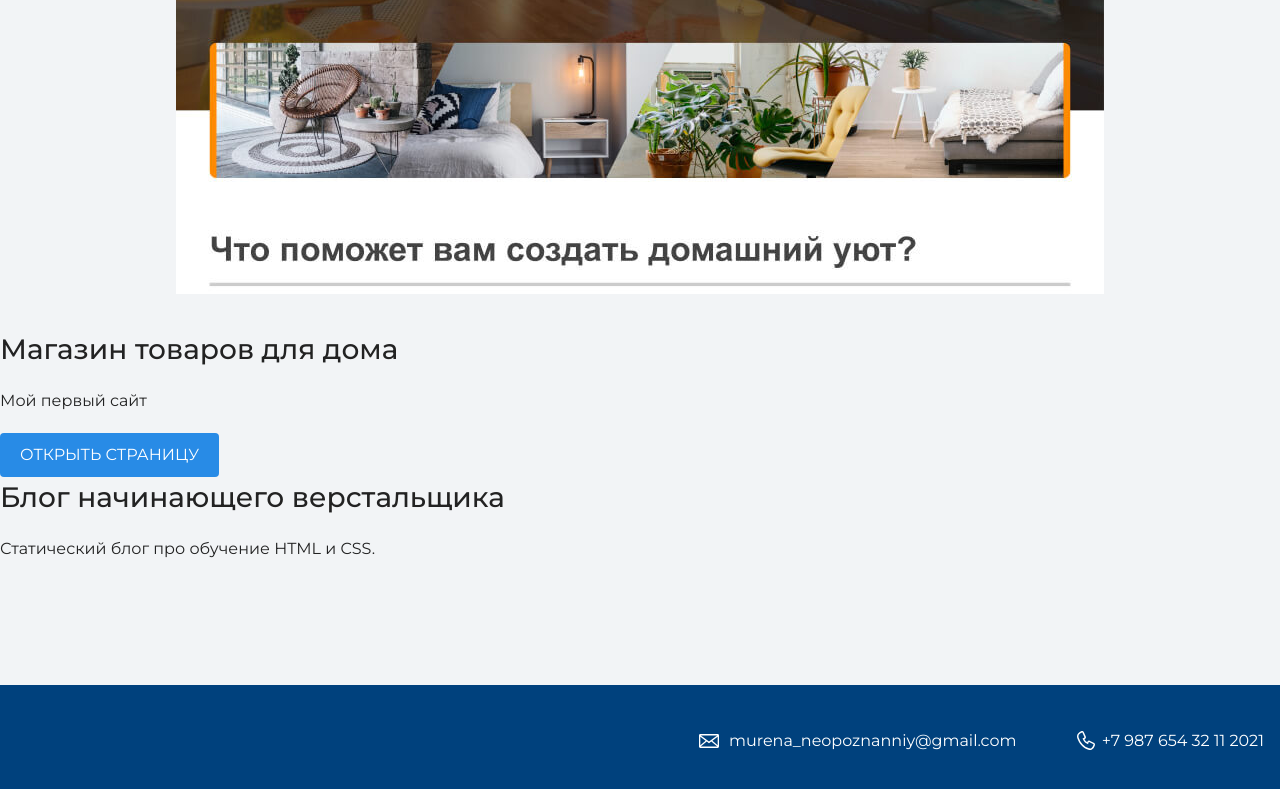
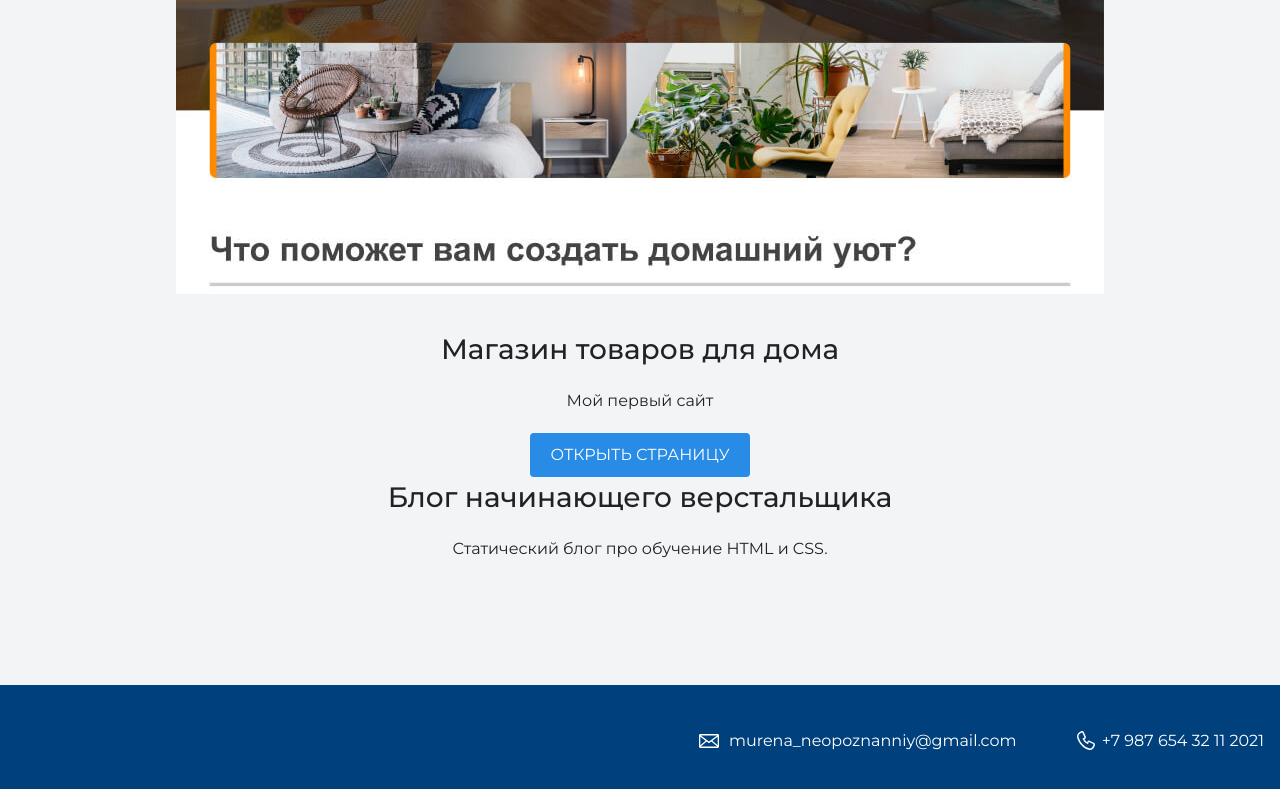
Before and after one commit to jack-lack/my-site, a plain HTML site: page index.html in a window 1280 px wide. Shown: the part 2417-3206 px from the top of the page. Drawn offline with nearby package versions, Linux system fonts and the light colour scheme.

Commit message:
figure add

```diff
--- a/index.html
+++ b/index.html
@@ -40,11 +40,13 @@
       <figure class="project-image">
         <img src="files/project.jpg" width="928" height="536" alt="Cайт магазина товаров для дома">
       </figure>
-      <h3>Магазин товаров для дома</h3>
-      <p>Мой первый сайт</p>
-      <a class="button" href="source/project/index.html">Открыть страницу</a>
-      <h3>Блог начинающего верстальщика</h3>
-      <p>Статический блог про обучение HTML и CSS.</p>
+	  <figure class="user-image">
+       <h3>Магазин товаров для дома</h3>
+       <p>Мой первый сайт</p>
+       <a class="button" href="source/project/index.html">Открыть страницу</a>
+       <h3>Блог начинающего верстальщика</h3>
+       <p>Статический блог про обучение HTML и CSS.</p>
+	  </figure>
     </section>
     <footer class="page-footer">
 	<div class="container">
```
